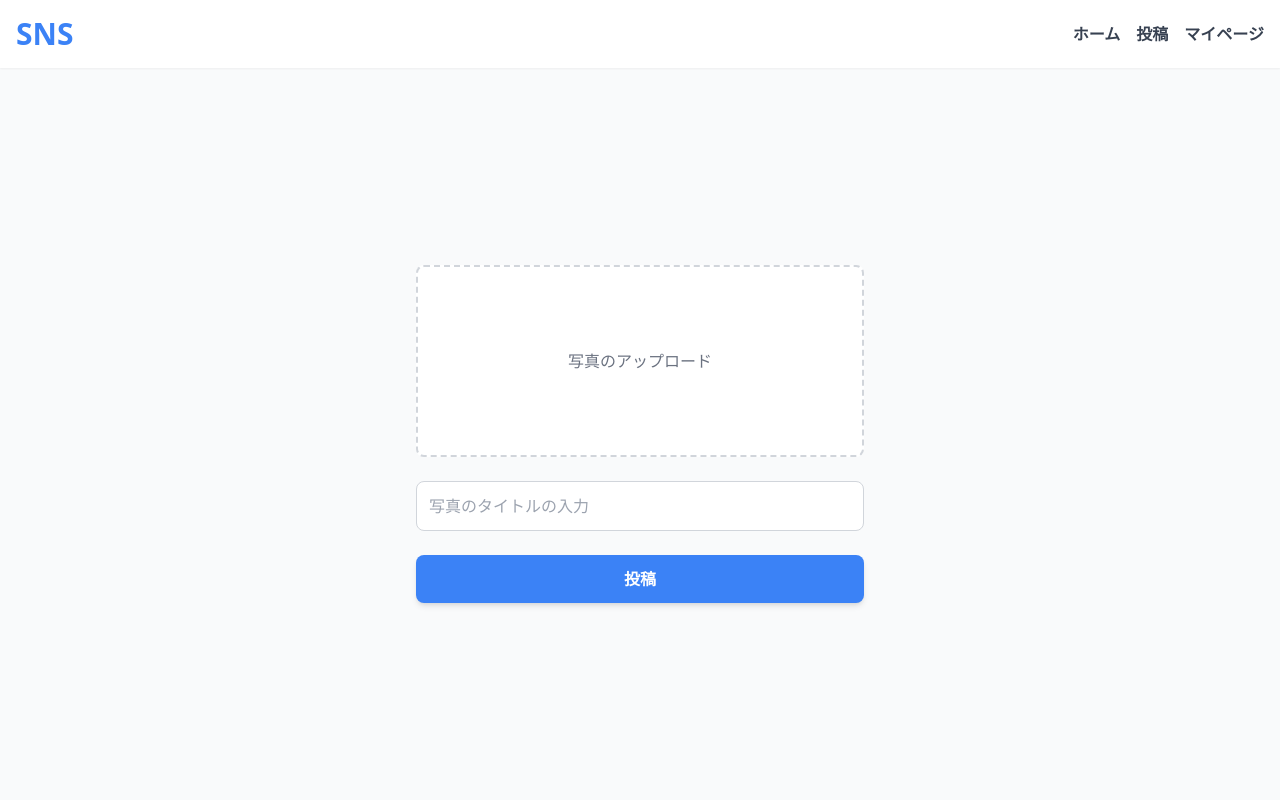
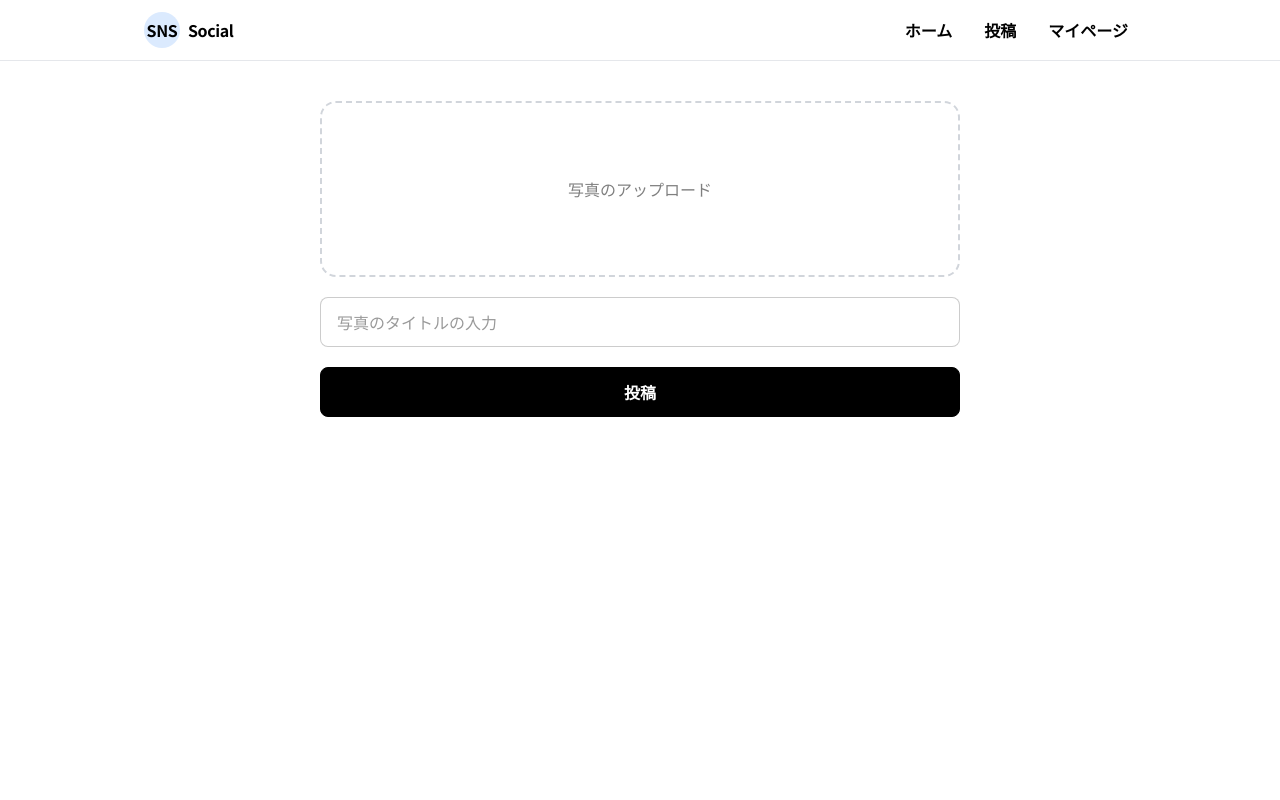
Before and after one commit to keikon0910/rss_hackathon, a Flask app: template templates/photograph/post.html in a window 1280 px wide. Run offline with Flask 3, Linux system fonts and the light colour scheme; the template is opened without the code that fills it, so the values that code supplies are empty; parts of the project's set-up code (start-up, migrations or seed data) failed here and were passed over; some libraries are stand-ins or nearby versions.

Commit message:
postの部分のUIを変更

```diff
--- a/templates/photograph/post.html
+++ b/templates/photograph/post.html
@@ -1,41 +1,62 @@
 <!DOCTYPE html>
 <html lang="ja">
 <head>
-    <meta charset="UTF-8">
-    <meta name="viewport" content="width=device-width, initial-scale=1.0">
-    <title>新規投稿</title>
+  <meta charset="UTF-8" />
+  <meta name="viewport" content="width=device-width, initial-scale=1.0"/>
+  <title>新規投稿 | SNS</title>
   <script src="https://cdn.tailwindcss.com"></script>
+  <link href="https://fonts.googleapis.com/css2?family=Noto+Sans+JP:wght@400;500;700&display=swap" rel="stylesheet">
+  <style>
+    body{font-family:'Noto Sans JP',ui-sans-serif,system-ui,-apple-system,BlinkMacSystemFont,"Segoe UI",Roboto,"Helvetica Neue",Arial,"Noto Sans",sans-serif}
+  </style>
 </head>
-<body class="bg-gray-50">
+<body class="bg-white text-black antialiased">
+  <div class="min-h-screen flex flex-col">
 
-    <div class="flex flex-col min-h-screen">
+    <!-- ヘッダー -->
+  <header class="sticky top-0 z-10 bg-white border-b border-gray-200">
+  <div class="max-w-5xl mx-auto px-4 py-3 flex items-center gap-3">
+    <!-- ロゴ -->
+    <div class="flex items-center gap-2 font-extrabold tracking-tight">
+      <div class="w-9 h-9 rounded-full bg-blue-100 grid place-items-center">SNS</div>
+      <span>Social</span>
+    </div>
 
-        <header class="bg-white shadow-sm p-4 flex items-center justify-between">
-            <h1 class="text-3xl font-bold text-blue-500">SNS</h1>
-            <nav class="flex space-x-4 text-gray-700 font-semibold">
-                <a href="home.html" class="hover:text-blue-500">ホーム</a>
-                <a href="post.html" class="hover:text-blue-500">投稿</a>
-                <a href="personal.html" class="hover:text-blue-500">マイページ</a>
+    <nav class="ml-auto">
+      <ul class="flex items-center gap-4 font-semibold">
+        <li><a href="#" class="px-2 py-1 hover:underline">ホーム</a></li>
+        <li><a href="#" class="px-2 py-1 hover:underline">投稿</a></li>
+        <li><a href="#" class="px-2 py-1 hover:underline">マイページ</a></li>
+      </ul>
     </nav>
+  </div>
 </header>
 
-        <main class="flex-grow flex flex-col items-center justify-center p-4 space-y-6">
-            <form action="#" method="post" enctype="multipart/form-data" class="w-full max-w-md space-y-6">
-
-                <label for="photo-upload" class="w-full h-48 flex items-center justify-center border-2 border-dashed border-gray-300 rounded-lg bg-white cursor-pointer hover:bg-gray-100 transition-colors duration-200">
-                    <span class="text-gray-500">写真のアップロード</span>
+    <!-- Main -->
+    <main class="flex-1">
+      <div class="max-w-2xl mx-auto px-4 py-10">
+        <form action="#" method="post" enctype="multipart/form-data" class="space-y-5">
+          <!-- アップロード枠 -->
+          <label for="photo-upload" class="block">
+            <div class="h-44 rounded-2xl border-2 border-dashed border-gray-300 grid place-items-center text-black/50 hover:bg-black/5 transition">
+              <span>写真のアップロード</span>
+            </div>
             <input id="photo-upload" type="file" name="photo" class="hidden" accept="image/*">
           </label>
 
-                <input type="text" name="title" placeholder="写真のタイトルの入力" class="w-full p-3 border border-gray-300 rounded-lg focus:outline-none focus:ring-2 focus:ring-blue-500">
+          <!-- タイトル -->
+          <input type="text" name="title" placeholder="写真のタイトルの入力"
+                 class="w-full rounded-lg border border-black/20 px-4 py-3 outline-none focus:ring-2 focus:ring-black/30 bg-white text-black placeholder:text-black/40"/>
 
-                <button type="submit" class="w-full py-3 px-4 bg-blue-500 text-white font-semibold rounded-lg shadow-md hover:bg-blue-600 focus:outline-none focus:ring-2 focus:ring-blue-400 focus:ring-opacity-75">
+          <!-- 送信ボタン -->
+          <button type="submit"
+                  class="w-full rounded-lg border border-black bg-black text-white font-semibold py-3 hover:opacity-80 transition">
             投稿
           </button>
         </form>
+      </div>
     </main>
 
   </div>
-
 </body>
 </html>
```
Lines whose indentation alone changed are shown as unchanged.
